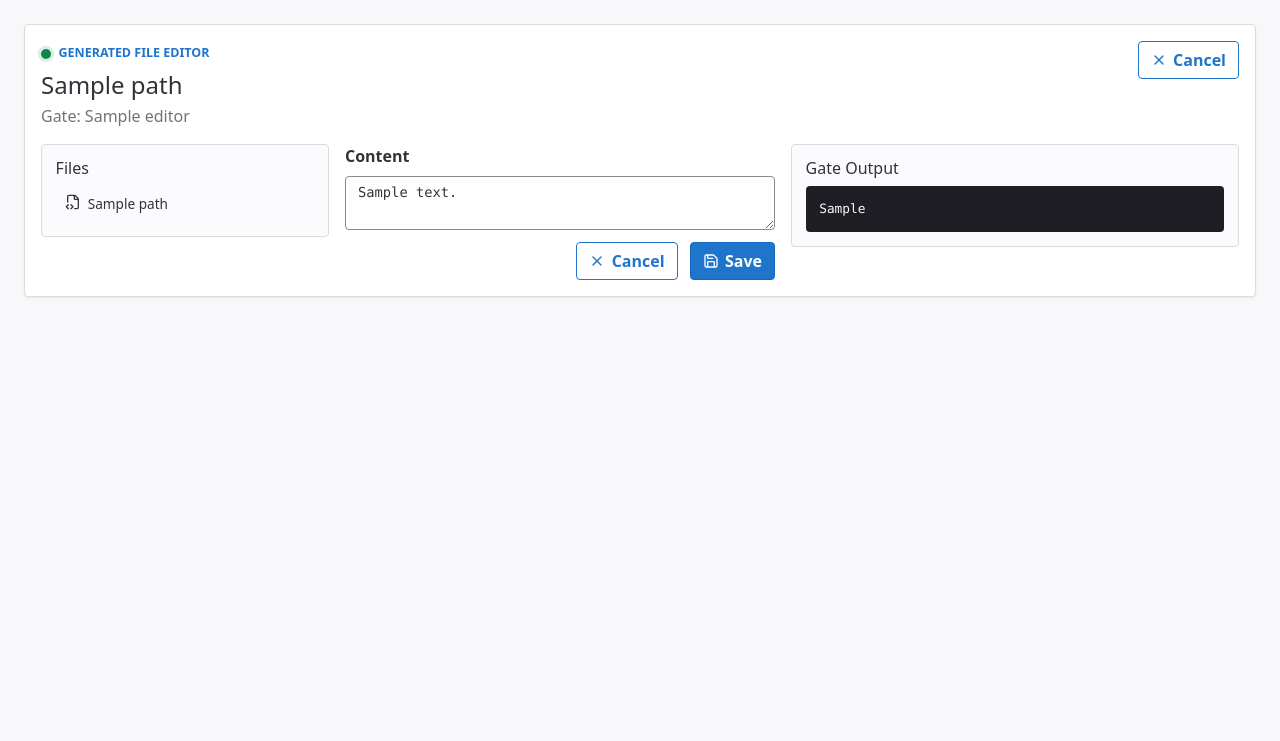
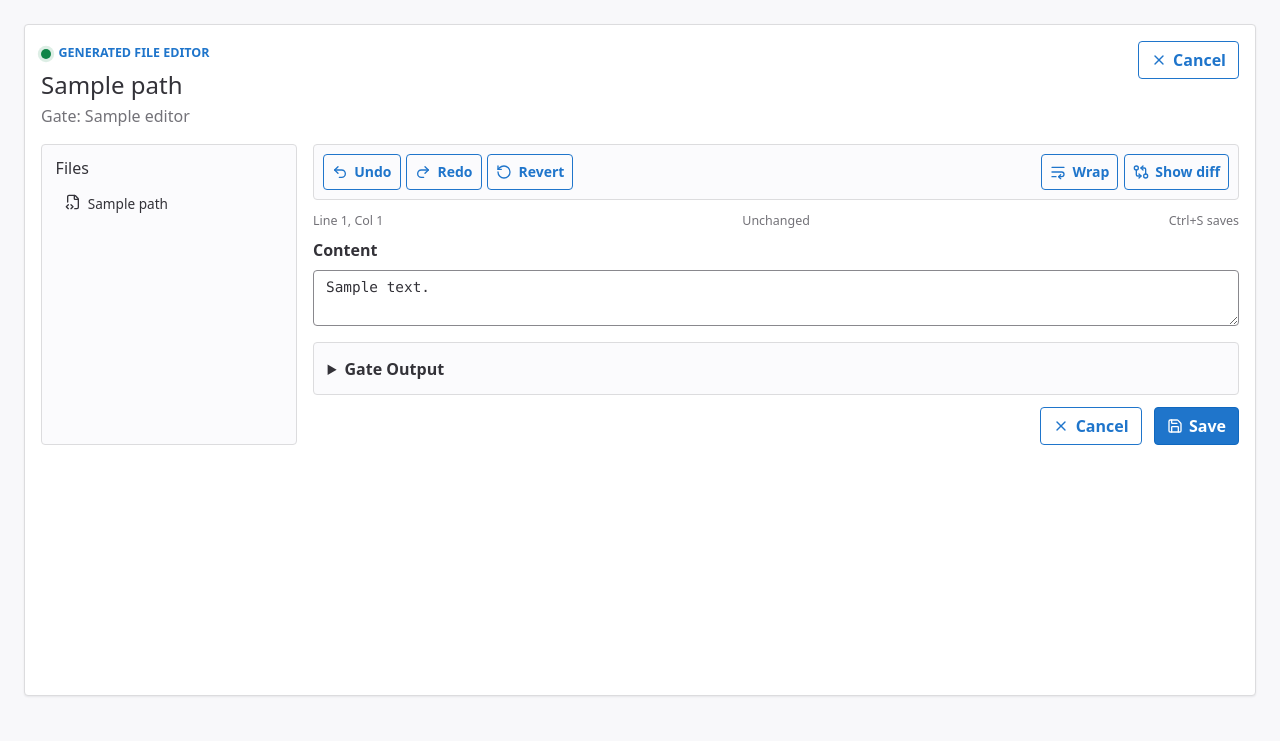
Before and after one commit to NirmalHettiarachchi/ai-native-spec-pipeline, a FastAPI app: template pipeline_web/templates/file_editor.html in a window 1280 px wide. Shown: the part 59-800 px from the top of the page. Run offline with FastAPI, Linux system fonts and the light colour scheme; the template is opened without the code that fills it: most values are stand-ins (such as "Sample title", 1, 10 or a date in 2020); some libraries are stand-ins or nearby versions.

Commit message:
feat: text edito

```diff
--- a/pipeline_web/static/app.css
+++ b/pipeline_web/static/app.css
@@ -732,6 +732,7 @@ div[id] {
 }
 
 .editor-shell {
+  min-height: calc(100vh - 8rem);
   padding: 1rem;
   border: 1px solid var(--app-border);
   border-radius: 0.25rem;
@@ -750,9 +751,9 @@ div[id] {
 
 .editor-grid {
   display: grid;
-  grid-template-columns: minmax(13rem, 18rem) minmax(0, 1fr) minmax(18rem, 28rem);
+  grid-template-columns: minmax(12rem, 16rem) minmax(0, 1fr);
   gap: 1rem;
-  align-items: start;
+  align-items: stretch;
 }
 
 .editor-sidebar,
@@ -762,6 +763,11 @@ div[id] {
   border: 1px solid var(--app-border);
   border-radius: 0.25rem;
   background: #fbfbfd;
+}
+
+.editor-sidebar {
+  max-height: calc(100vh - 10rem);
+  overflow: auto;
 }
 
 .editor-file-list {
@@ -788,13 +794,17 @@ div[id] {
 }
 
 .editor-main {
+  display: flex;
+  flex-direction: column;
   min-width: 0;
 }
 
 .code-editor {
-  min-height: 34rem;
+  flex: 1 1 auto;
+  min-height: min(62vh, 44rem);
+  width: 100%;
   font-family: var(--bs-font-monospace);
-  font-size: 0.86rem;
+  font-size: 0.9rem;
   line-height: 1.45;
   resize: vertical;
   white-space: pre;
@@ -803,6 +813,104 @@ div[id] {
 .editor-actions {
   justify-content: end;
   margin-top: 0.75rem;
+}
+
+.editor-toolbar {
+  display: flex;
+  flex-wrap: wrap;
+  gap: 0.5rem;
+  align-items: center;
+  justify-content: space-between;
+  margin-bottom: 0.75rem;
+  padding: 0.55rem;
+  border: 1px solid var(--app-border);
+  border-radius: var(--bs-border-radius);
+  background: #fbfbfd;
+}
+
+.editor-tool-group {
+  display: inline-flex;
+  flex-wrap: wrap;
+  gap: 0.35rem;
+  align-items: center;
+}
+
+.editor-statusbar {
+  display: flex;
+  flex-wrap: wrap;
+  gap: 0.75rem;
+  justify-content: space-between;
+  margin-bottom: 0.5rem;
+  color: var(--app-muted);
+  font-size: 0.78rem;
+}
+
+.code-editor.is-wrapped {
+  white-space: pre-wrap;
+}
+
+.editor-diff {
+  border: 1px solid var(--app-border);
+  border-radius: var(--bs-border-radius);
+  overflow: hidden;
+  background: #fff;
+}
+
+.editor-diff[hidden] {
+  display: none;
+}
+
+.editor-diff-header {
+  display: flex;
+  gap: 0.75rem;
+  align-items: center;
+  justify-content: space-between;
+  padding: 0.55rem 0.75rem;
+  border-bottom: 1px solid var(--app-border);
+  background: #fbfbfd;
+}
+
+.editor-diff-header span {
+  color: var(--app-muted);
+  font-family: var(--bs-font-monospace);
+  font-size: 0.78rem;
+}
+
+.editor-diff-output {
+  max-height: 24rem;
+  padding: 0;
+  overflow: auto;
+  background: #fff;
+  color: var(--app-text);
+  font-family: var(--bs-font-monospace);
+  font-size: 0.8rem;
+  line-height: 1.45;
+  white-space: pre;
+}
+
+.editor-diff-output span {
+  display: block;
+  min-height: 1.2rem;
+  padding: 0 0.75rem;
+}
+
+.editor-diff-output .diff-add {
+  background: #ecfdf0;
+  color: #176f2c;
+}
+
+.editor-diff-output .diff-remove {
+  background: #fff0f0;
+  color: #b42318;
+}
+
+.editor-diff-output .diff-info {
+  background: #fff8e6;
+  color: #8a6100;
+}
+
+.editor-diff-output .diff-context {
+  color: #57606a;
 }
 
 .loading-overlay {
--- a/pipeline_web/static/app.js
+++ b/pipeline_web/static/app.js
@@ -93,6 +93,254 @@ document.querySelectorAll("[data-spec-source-form]").forEach((form) => {
   syncSpecSource();
 });
 
+document.querySelectorAll("[data-editor-form]").forEach((form) => {
+  const editor = form.querySelector("[data-editor]");
+  const originalSource = form.querySelector("[data-editor-original]");
+  const position = form.querySelector("[data-editor-position]");
+  const dirty = form.querySelector("[data-editor-dirty]");
+  const diffSummary = form.querySelector("[data-editor-diff-summary]");
+  const diffOutput = form.querySelector("[data-editor-diff]");
+  const diffPanel = form.querySelector("[data-editor-diff-panel]");
+  const original = originalSource ? originalSource.value : "";
+  const history = [editor.value];
+  let historyIndex = 0;
+  let isApplyingHistory = false;
+
+  if (!(editor instanceof HTMLTextAreaElement)) {
+    return;
+  }
+
+  function escapeHtml(value) {
+    return value
+      .replaceAll("&", "&amp;")
+      .replaceAll("<", "&lt;")
+      .replaceAll(">", "&gt;");
+  }
+
+  function pushHistory(value) {
+    if (isApplyingHistory || history[historyIndex] === value) {
+      return;
+    }
+    history.splice(historyIndex + 1);
+    history.push(value);
+    historyIndex = history.length - 1;
+  }
+
+  function setEditorValue(value, selectionStart = 0, selectionEnd = selectionStart) {
+    editor.value = value;
+    editor.focus();
+    editor.setSelectionRange(selectionStart, selectionEnd);
+    pushHistory(value);
+    syncEditorState();
+  }
+
+  function updatePosition() {
+    const beforeCursor = editor.value.slice(0, editor.selectionStart);
+    const lines = beforeCursor.split("\n");
+    const line = lines.length;
+    const col = lines[lines.length - 1].length + 1;
+    if (position) {
+      position.textContent = `Line ${line}, Col ${col}`;
+    }
+  }
+
+  function diffLines(before, after) {
+    const beforeLines = before.split(/\r?\n/);
+    const afterLines = after.split(/\r?\n/);
+    if (beforeLines.join("\n") === afterLines.join("\n")) {
+      return [];
+    }
+    if (beforeLines.length * afterLines.length > 250000) {
+      return [{ type: "info", text: "Diff is large; save and review with your normal git diff tooling." }];
+    }
+
+    const table = Array.from({ length: beforeLines.length + 1 }, () =>
+      Array(afterLines.length + 1).fill(0),
+    );
+    for (let i = beforeLines.length - 1; i >= 0; i -= 1) {
+      for (let j = afterLines.length - 1; j >= 0; j -= 1) {
+        table[i][j] =
+          beforeLines[i] === afterLines[j]
+            ? table[i + 1][j + 1] + 1
+            : Math.max(table[i + 1][j], table[i][j + 1]);
+      }
+    }
+
+    const rows = [];
+    let i = 0;
+    let j = 0;
+    while (i < beforeLines.length && j < afterLines.length) {
+      if (beforeLines[i] === afterLines[j]) {
+        rows.push({ type: "context", text: beforeLines[i] });
+        i += 1;
+        j += 1;
+      } else if (table[i + 1][j] >= table[i][j + 1]) {
+        rows.push({ type: "remove", text: beforeLines[i] });
+        i += 1;
+      } else {
+        rows.push({ type: "add", text: afterLines[j] });
+        j += 1;
+      }
+    }
+    while (i < beforeLines.length) {
+      rows.push({ type: "remove", text: beforeLines[i] });
+      i += 1;
+    }
+    while (j < afterLines.length) {
+      rows.push({ type: "add", text: afterLines[j] });
+      j += 1;
+    }
+    return rows;
+  }
+
+  function renderDiff() {
+    const rows = diffLines(original, editor.value);
+    if (!diffOutput || !diffSummary) {
+      return;
+    }
+    if (!rows.length) {
+      diffSummary.textContent = "No changes";
+      diffOutput.textContent = "No changes.";
+      return;
+    }
+    const added = rows.filter((row) => row.type === "add").length;
+    const removed = rows.filter((row) => row.type === "remove").length;
+    diffSummary.textContent = `+${added} / -${removed}`;
+    diffOutput.innerHTML = rows
+      .map((row) => {
+        const marker = row.type === "add" ? "+" : row.type === "remove" ? "-" : " ";
+        const className =
+          row.type === "add"
+            ? "diff-add"
+            : row.type === "remove"
+              ? "diff-remove"
+              : row.type === "info"
+                ? "diff-info"
+                : "diff-context";
+        return `<span class="${className}">${marker} ${escapeHtml(row.text)}</span>`;
+      })
+      .join("\n");
+  }
+
+  function syncEditorState() {
+    updatePosition();
+    if (dirty) {
+      dirty.textContent = editor.value === original ? "Unchanged" : "Changed from generated";
+    }
+    renderDiff();
+  }
+
+  function selectedLineRange() {
+    const start = editor.value.lastIndexOf("\n", editor.selectionStart - 1) + 1;
+    let end = editor.value.indexOf("\n", editor.selectionEnd);
+    if (end === -1) {
+      end = editor.value.length;
+    }
+    return { start, end };
+  }
+
+  function indentSelection() {
+    const { start, end } = selectedLineRange();
+    const block = editor.value.slice(start, end);
+    const replacement = block
+      .split("\n")
+      .map((line) => `  ${line}`)
+      .join("\n");
+    setEditorValue(
+      editor.value.slice(0, start) + replacement + editor.value.slice(end),
+      editor.selectionStart + 2,
+      editor.selectionEnd + replacement.length - block.length,
+    );
+  }
+
+  function outdentSelection() {
+    const { start, end } = selectedLineRange();
+    const block = editor.value.slice(start, end);
+    const replacement = block
+      .split("\n")
+      .map((line) => line.replace(/^( {1,2}|\t)/, ""))
+      .join("\n");
+    setEditorValue(
+      editor.value.slice(0, start) + replacement + editor.value.slice(end),
+      Math.max(start, editor.selectionStart - 2),
+      Math.max(start, editor.selectionEnd - (block.length - replacement.length)),
+    );
+  }
+
+  function runCommand(command, button = null) {
+    if (command === "undo" && historyIndex > 0) {
+      isApplyingHistory = true;
+      historyIndex -= 1;
+      editor.value = history[historyIndex];
+      isApplyingHistory = false;
+      syncEditorState();
+      editor.focus();
+    } else if (command === "redo" && historyIndex < history.length - 1) {
+      isApplyingHistory = true;
+      historyIndex += 1;
+      editor.value = history[historyIndex];
+      isApplyingHistory = false;
+      syncEditorState();
+      editor.focus();
+    } else if (command === "revert" && window.confirm("Revert this editor buffer to the generated version?")) {
+      setEditorValue(original, 0, 0);
+    } else if (command === "indent") {
+      indentSelection();
+    } else if (command === "outdent") {
+      outdentSelection();
+    } else if (command === "wrap") {
+      editor.classList.toggle("is-wrapped");
+      if (button) {
+        button.setAttribute("aria-pressed", editor.classList.contains("is-wrapped") ? "true" : "false");
+      }
+    } else if (command === "toggle-diff" && diffPanel) {
+      const isHidden = diffPanel.hidden;
+      diffPanel.hidden = !isHidden;
+      if (button) {
+        button.setAttribute("aria-expanded", isHidden ? "true" : "false");
+        const label = button.querySelector(".editor-command-label");
+        if (label) {
+          label.textContent = isHidden ? "Hide diff" : "Show diff";
+        } else {
+          button.lastChild.textContent = isHidden ? " Hide diff" : " Show diff";
+        }
+      }
+    }
+  }
+
+  form.querySelectorAll("[data-editor-command]").forEach((button) => {
+    button.addEventListener("click", () => runCommand(button.dataset.editorCommand, button));
+  });
+
+  editor.addEventListener("input", () => {
+    pushHistory(editor.value);
+    syncEditorState();
+  });
+  editor.addEventListener("keyup", updatePosition);
+  editor.addEventListener("click", updatePosition);
+  editor.addEventListener("keydown", (event) => {
+    if (event.key === "Tab") {
+      event.preventDefault();
+      if (event.shiftKey) {
+        outdentSelection();
+      } else {
+        indentSelection();
+      }
+    } else if ((event.ctrlKey || event.metaKey) && event.key.toLowerCase() === "s") {
+      event.preventDefault();
+      form.requestSubmit();
+    } else if ((event.ctrlKey || event.metaKey) && event.key.toLowerCase() === "z") {
+      event.preventDefault();
+      runCommand(event.shiftKey ? "redo" : "undo");
+    } else if ((event.ctrlKey || event.metaKey) && event.key.toLowerCase() === "y") {
+      event.preventDefault();
+      runCommand("redo");
+    }
+  });
+
+  syncEditorState();
+});
+
 window.addEventListener("pageshow", () => {
   setLoading(false);
 });
--- a/pipeline_web/templates/file_editor.html
+++ b/pipeline_web/templates/file_editor.html
@@ -48,16 +48,75 @@
         method="post"
         action="/runs/{{ run_id }}/editor"
         data-loading-label="Saving file..."
+        data-editor-form
       >
         <input type="hidden" name="file_path" value="{{ editor.selected_file.path }}">
         <input type="hidden" name="gate" value="{{ editor.gate_name }}">
+        <div class="editor-toolbar" aria-label="Editor tools">
+          <div class="editor-tool-group">
+            <button class="btn btn-outline-primary btn-sm" type="button" data-editor-command="undo">
+              <i class="icon" data-lucide="undo-2"></i>
+              Undo
+            </button>
+            <button class="btn btn-outline-primary btn-sm" type="button" data-editor-command="redo">
+              <i class="icon" data-lucide="redo-2"></i>
+              Redo
+            </button>
+            <button class="btn btn-outline-primary btn-sm" type="button" data-editor-command="revert">
+              <i class="icon" data-lucide="rotate-ccw"></i>
+              Revert
+            </button>
+          </div>
+          <div class="editor-tool-group">
+            <button class="btn btn-outline-primary btn-sm" type="button" data-editor-command="wrap" aria-pressed="false">
+              <i class="icon" data-lucide="wrap-text"></i>
+              Wrap
+            </button>
+            <button
+              class="btn btn-outline-primary btn-sm"
+              type="button"
+              data-editor-command="toggle-diff"
+              aria-expanded="false"
+            >
+              <i class="icon" data-lucide="git-compare-arrows"></i>
+              <span class="editor-command-label">Show diff</span>
+            </button>
+          </div>
+        </div>
+        <div class="editor-statusbar" aria-live="polite">
+          <span data-editor-position>Line 1, Col 1</span>
+          <span data-editor-dirty>Saved</span>
+          <span>Ctrl+S saves</span>
+        </div>
         <label class="form-label fw-semibold" for="content">Content</label>
+        <textarea class="d-none" data-editor-original>{{ editor.original_content }}</textarea>
         <textarea
           class="form-control code-editor"
           id="content"
           name="content"
           spellcheck="false"
+          data-editor
         >{{ editor.content }}</textarea>
+        <section
+          class="editor-diff mt-3"
+          aria-label="Changes from generated version"
+          data-editor-diff-panel
+          hidden
+        >
+          <div class="editor-diff-header">
+            <h2 class="h6 mb-0">Diff</h2>
+            <span data-editor-diff-summary>No changes</span>
+          </div>
+          <pre class="editor-diff-output mb-0" data-editor-diff>No changes.</pre>
+        </section>
+        <details class="editor-output mt-3" aria-label="Gate output">
+          <summary class="fw-semibold">Gate Output</summary>
+          {% if editor.gate_output %}
+            <pre class="log-output mt-2 mb-0">{{ editor.gate_output }}</pre>
+          {% else %}
+            <p class="text-secondary mt-2 mb-0">No gate output selected.</p>
+          {% endif %}
+        </details>
         <div class="editor-actions">
           <a class="btn btn-outline-primary" href="/runs/{{ run_id }}#validation">
             <i class="icon" data-lucide="x"></i>
@@ -69,15 +128,6 @@
           </button>
         </div>
       </form>
-
-      <aside class="editor-output" aria-label="Gate output">
-        <h2 class="h6 mb-2">Gate Output</h2>
-        {% if editor.gate_output %}
-          <pre class="log-output mb-0">{{ editor.gate_output }}</pre>
-        {% else %}
-          <p class="text-secondary mb-0">No gate output selected.</p>
-        {% endif %}
-      </aside>
     </div>
   {% endif %}
 </section>
--- a/pipeline_web/templates/run_detail.html
+++ b/pipeline_web/templates/run_detail.html
@@ -494,7 +494,7 @@
                   rel="noopener noreferrer"
                 >
                   <i class="icon" data-lucide="file-pen-line"></i>
-                  Edit
+                  Open editor
                 </a>
               </td>
             </tr>
```
Also changed, not shown: demo_app/src/demo_app/__init__.py (+2 -8 lines), demo_app/src/demo_app/scientific_calculator.py (+37 -56 lines), demo_app/tests/test_scientific_calculator.py (+18 -41 lines), demo_app/tests/test_scientific_calculator_acceptance.py (+21 -55 lines), pipeline_web/editable_files.py (+18 -1 lines), tests/test_pipeline_web_routes.py (+14 -0 lines).
